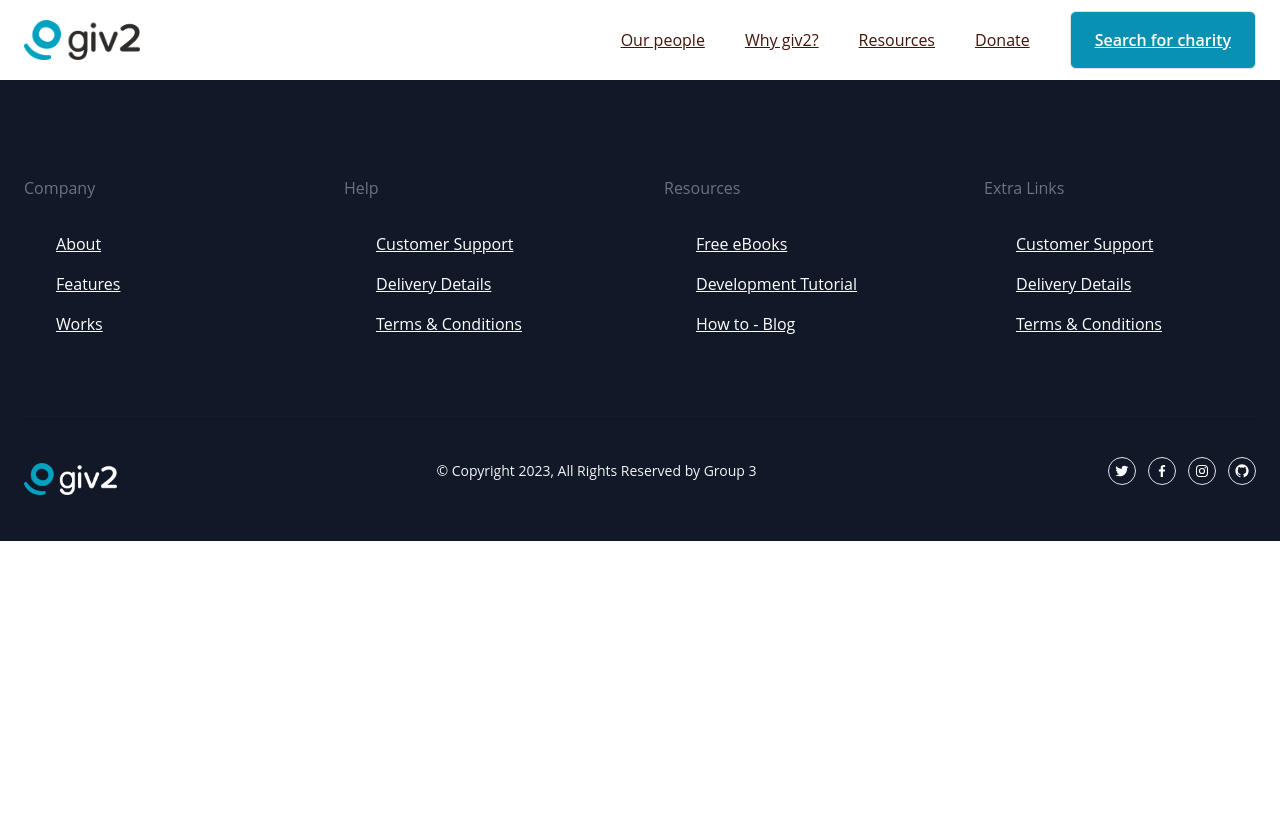
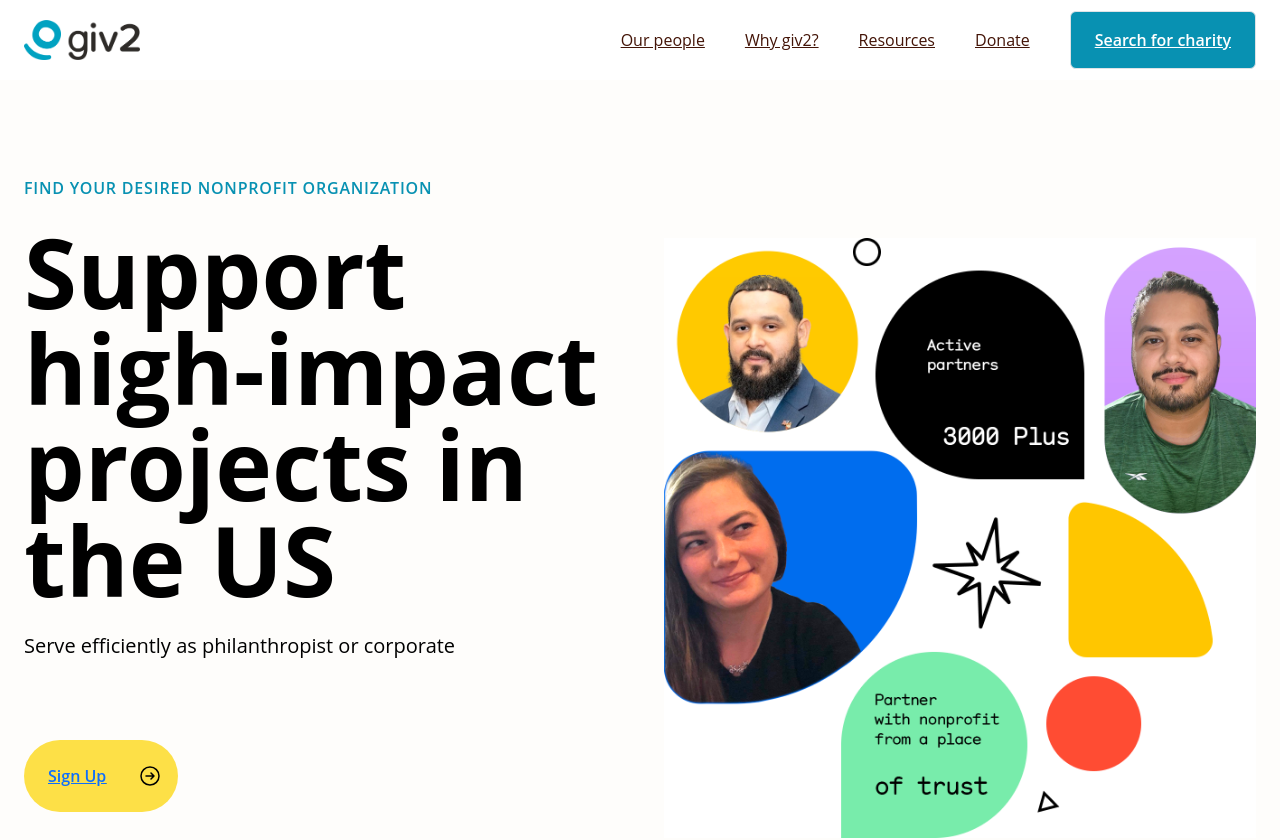
Before and after one commit to ilknur2603/Distrubution-finder, a React (Create React App) app in the folder client/: page / in a window 1280 px wide. Shown: the top 840 px of the page. Before the commit the page ends 800 px from the top, so only its background shows below. Built offline with nearby package versions, Linux system fonts and the light colour scheme.

Commit message:
changed main page

```diff
--- a/client/src/App.js
+++ b/client/src/App.js
@@ -19,7 +19,7 @@
 import Footer from "./components/Footer";
 import "react-toastify/dist/ReactToastify.css";
 import CharitySearch from "../src/pages/CharitySearch.jsx";
-
+import Hero from "../src/components/Hero"
 
 // import Hero from "./components/Hero";
 
@@ -63,7 +63,7 @@
 
 
         <Switch>
-          <Route exact path="/" />
+          <Route exact path="/" component={Hero}/>
           <Route path="/ourpeople" component={OurPeople} />
           <Route path="/whygiv2" component={WhyGiv2} />
           <Route path="/resources" component={Resources} />
--- a/client/src/pages/WhyGiv2.jsx
+++ b/client/src/pages/WhyGiv2.jsx
@@ -13,7 +13,7 @@
       }}
     >
       <div className="container mx-auto px-1">
-        <Hero />
+
       </div>
     </div>
   );
```
